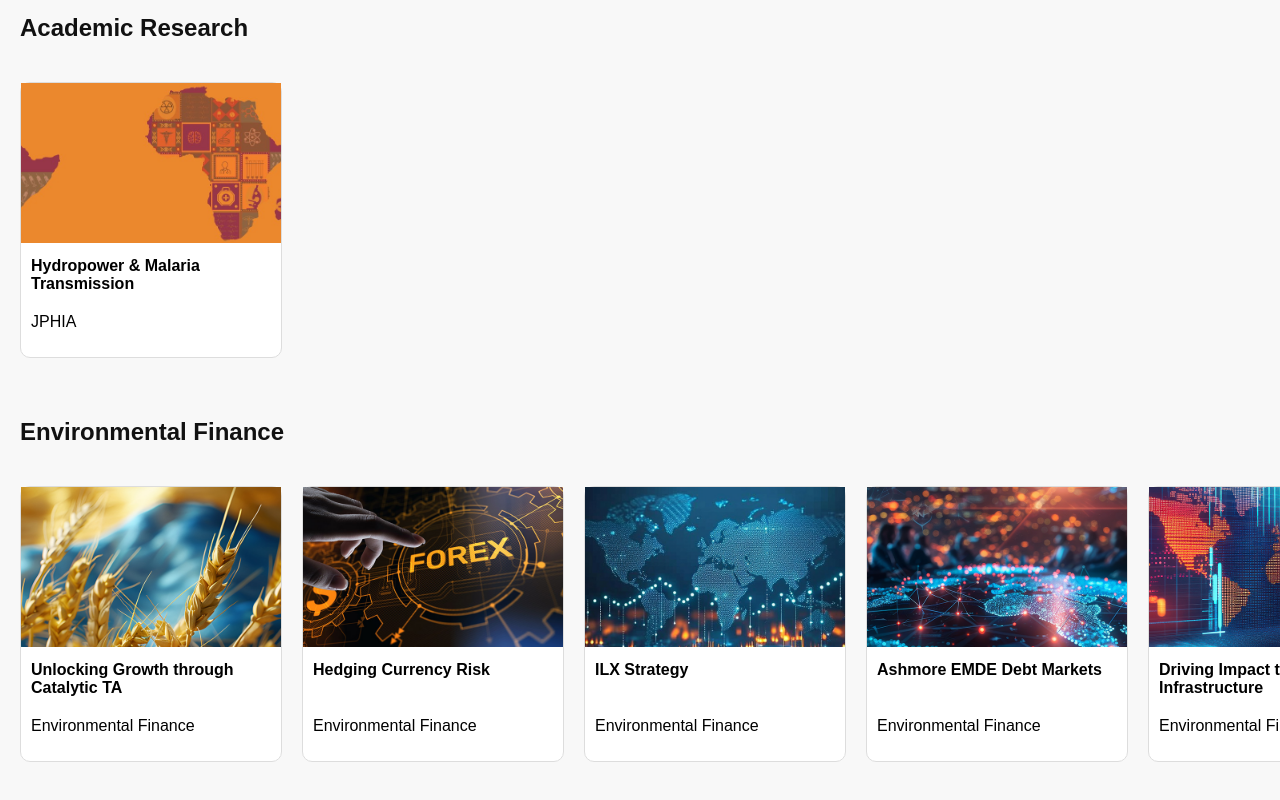
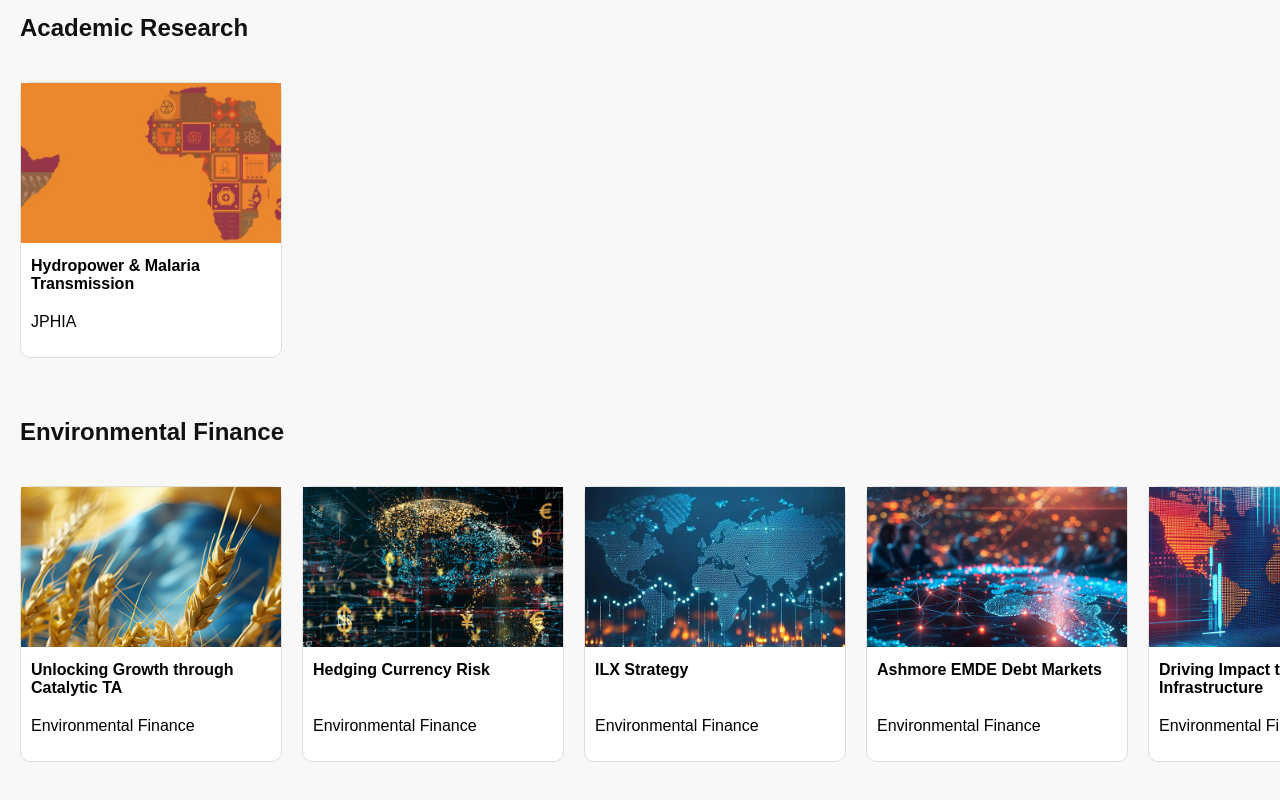
Before and after one commit to CallumT2105/callumthomas.github.io, a plain HTML site: page index.html in a window 1280 px wide. Shown: the part 1453-2253 px from the top of the page. Drawn offline with Linux system fonts and the light colour scheme.

Commit message:
Update index.html

```diff
--- a/index.html
+++ b/index.html
@@ -215,7 +215,7 @@ h1 {
 </a>
 
 <a class="card" href="https://www.environmental-finance.com/content/analysis/hedging-currency-risk-to-aid-green-growth.html" target="_blank">
-<img src="tcx.jpg">
+<img src="iadb.jpg">
 <div class="content">
 <h3>Hedging Currency Risk</h3>
 <p>Environmental Finance</p>
```
